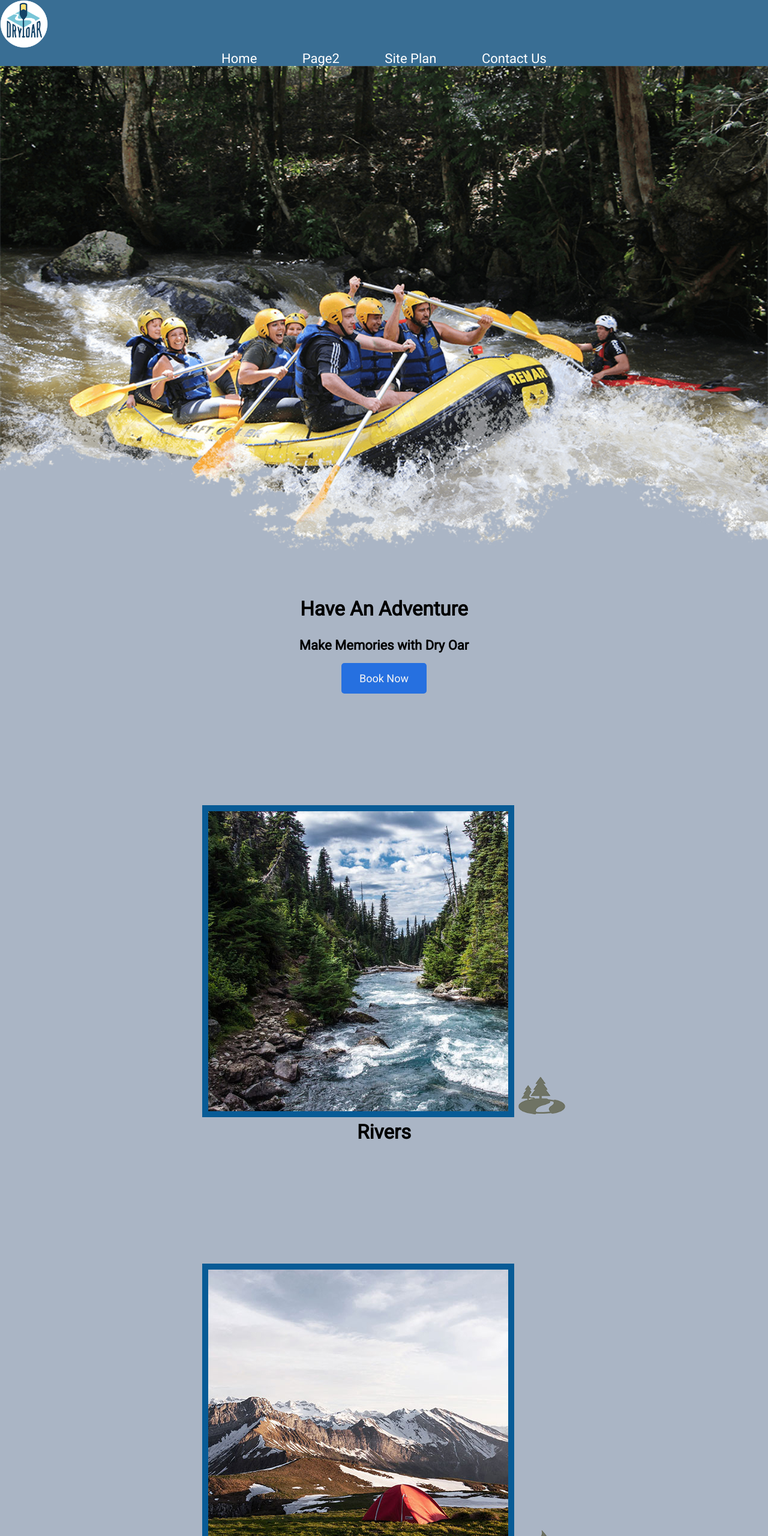
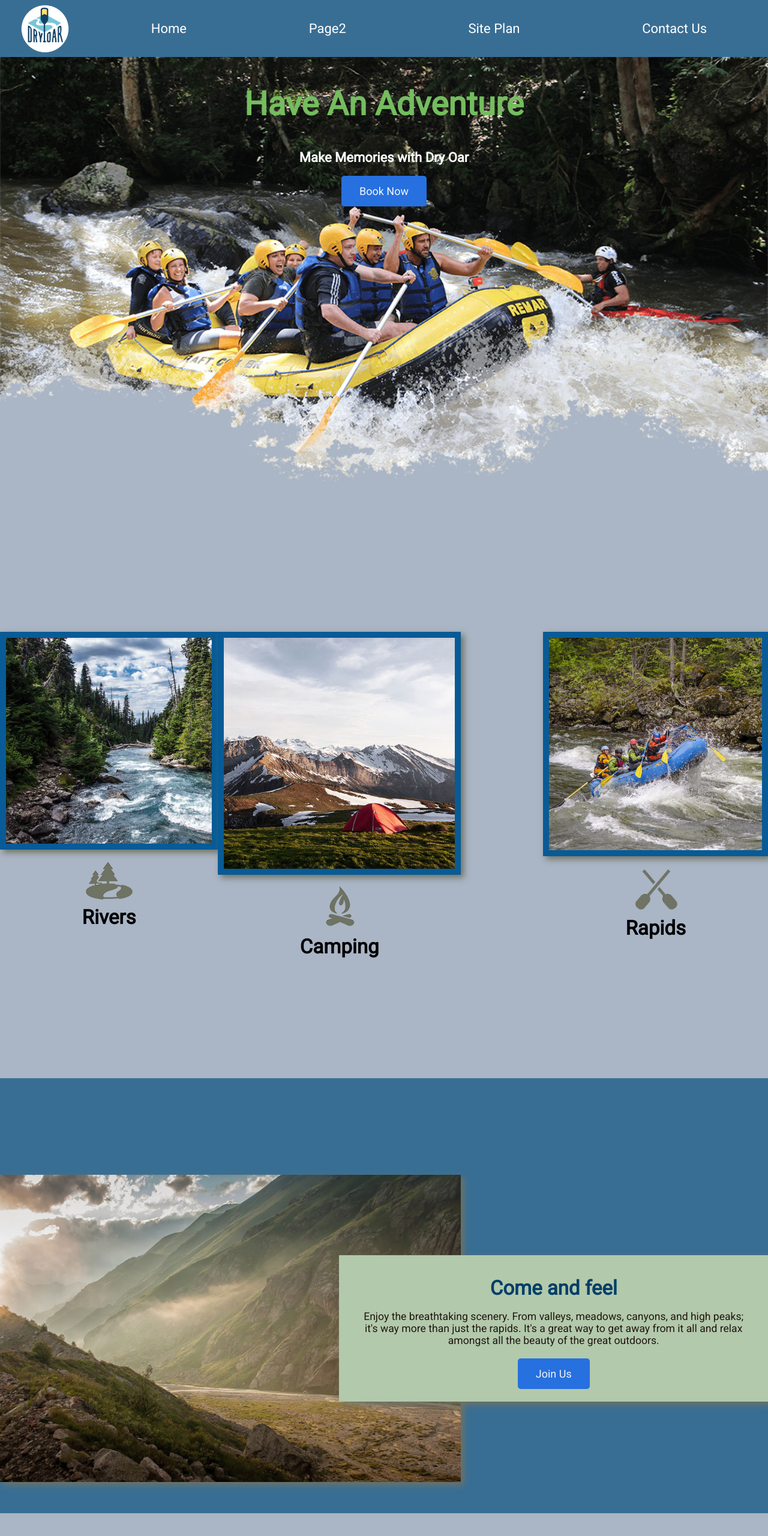
Before and after one commit to Sergiofdeveloper/WDD130, a plain HTML site: page wwr/index.html in a window 1280 px wide. Shown: the top 2560 px of the page at 60% size. Drawn offline with Linux system fonts and the light colour scheme; a web font is replaced by a local one.

Commit message:
Add files via upload

```diff
--- a/wwr/styles/style.css
+++ b/wwr/styles/style.css
@@ -4,9 +4,17 @@
     margin: 0 auto;
     max-width: 1600px;
 }
+
+header{
+    background-color:#396E94;
+    display: grid;
+    grid-template-columns: 150px auto;
+}
 nav {
     text-align: center;
     text-decoration: none;
+    display: flex;
+    justify-content: space-around
 }
 
 nav a  { padding: 35px;
@@ -17,12 +25,36 @@ a {
     text-decoration: none;
     color: white;
 }
+#hero {
+    display: grid;
+    grid-template-columns: 1fr 3fr 1fr;
+    margin-top: -100px;
+}
+#hero-box {
+    grid-column: 1/4;
+    grid-row: 1/3;
+    z-index: -1;
 
+}
+#hero-msg {
+    grid-column: 2/3;
+    grid-row: 1/3;
+    margin-top: 100px;
+}
+#hero-msg h1 {
+    text-align: center;
+}
 
+#hero-msg h4 {
+    text-align: center;
+    color: white;
+}
 .logo { width: 80px;
 }
 
 #logo_link {  padding-top: 5px;
+              justify-self: center;
+              align-self: center;
 }
 
 nav a:hover {
@@ -38,22 +70,16 @@ body{
     padding: 0;
 }
 
-header{
-     background-color:#396E94;
-}
+
 .home-title{
     color:white;
     font-family: 'Rock Canada', 'Roboto', sans-serif;
     font-size: 2em;
     margin-top: 10px;
 }
-
-#hero-msg h1 {
-    text-align: center;
-}
-
-#hero-msg h4 {
-    text-align: center;
+h1 {
+    color: #74bd5e;
+    font-size: 55px;
 }
 
 h2 {
@@ -67,6 +93,12 @@ h4{
     text-align: center;
 }
 
+.home-grid{
+    display: grid;
+    grid-template-columns: 10fr;
+}
+
+
 main section {
     text-align: center;
 }
@@ -76,24 +108,48 @@ main section img {
 }
 #background {
     height: 725px;
-    background-color:#b2c9ab;
+    background-color:#396E94;
     margin-bottom: 5em;
+    grid-column: 1/11;
+    grid-row: 4/9;
 }
 
-.card-img {
+.card-img  {
     border: 10px solid #085b96;
+    width: 100%;
+    box-shadow: 5px 5px 10px #6f7364;
 }
 
+.card-img:hover {
+    opacity: .6;
+    transform: scale(1.1);
+}
+
+.mountains{
+    width: 100%;
+    grid-column: 2/7;
+    grid-row: 5/8;
+    box-shadow: 5px 5px 10px #6f7364;
+}
 .rivers-card{
     margin: 200px 0;
+    grid-column: 2/4;
+    grid-row: 2/3;
+
 }
 
 .camping-card{
     margin: 200px 0;
+    grid-column: 5/7;
+    grid-row: 2/3;
+    /*margin-left: 170px;*/
+
 }
 
 .rapids-card{
     margin: 200px 0;
+    grid-column: 8/10;
+    grid-row: 2/3;
 }
 
 .book {
@@ -132,9 +188,12 @@ main section img {
 
 .msg {
     background-color: #b2c9ab;
-    line-height: 1.5em;
+    /*line-height: 1.5em;*/
     padding: 35px;
-    margin-top: 6em; /*insertado por mi**/
+    /*margin-top: 6em; insertado por mi**/
+    grid-column: 6/10;
+    grid-row: 6/7;
+    box-shadow: 5px 5px 10px #6f7364;
 }
 .msg h2{
     color:#033e68;
@@ -150,7 +209,9 @@ main section img {
 footer {
     background-color:#085b96 ;
     padding: 25px 50px;
-    margin-top: 10em; /*insertado por mi**/
+    display: flex;
+    justify-content: space-around;
+    align-items: center;
 }
 footer h3 {
     color: white;
@@ -170,3 +231,45 @@ footer h3 a:hover{
 footer .social img  {
     padding-top: 15px;
 }
+
+@media screen and (max-width: 900px) {
+    #hero, .home-grid {
+        display: block;
+        height: auto;
+    }
+    nav, footer {
+        flex-direction: column;
+    }
+    nav a {
+        display: block;
+        padding: 15px;
+    }
+    #hero {
+        margin-top: 0;
+    }
+    #hero-msg {
+        margin-top: 0;
+    }
+    #hero-msg h4 {
+        display: none;
+    }
+    .home-title {
+        font-size: 25px;
+        color: #6f7364;
+    }
+    .rivers-card, .camping-card, .rapids-card {
+        margin: 50px auto;
+        width: 60%;
+    }
+    #background {
+        display: none;
+    }
+    .mountains, .msg {
+        width: 80%;
+        display: block;
+        margin: 0 auto;
+    }
+    footer {
+        margin-top: 25px;
+    }
+}
```
